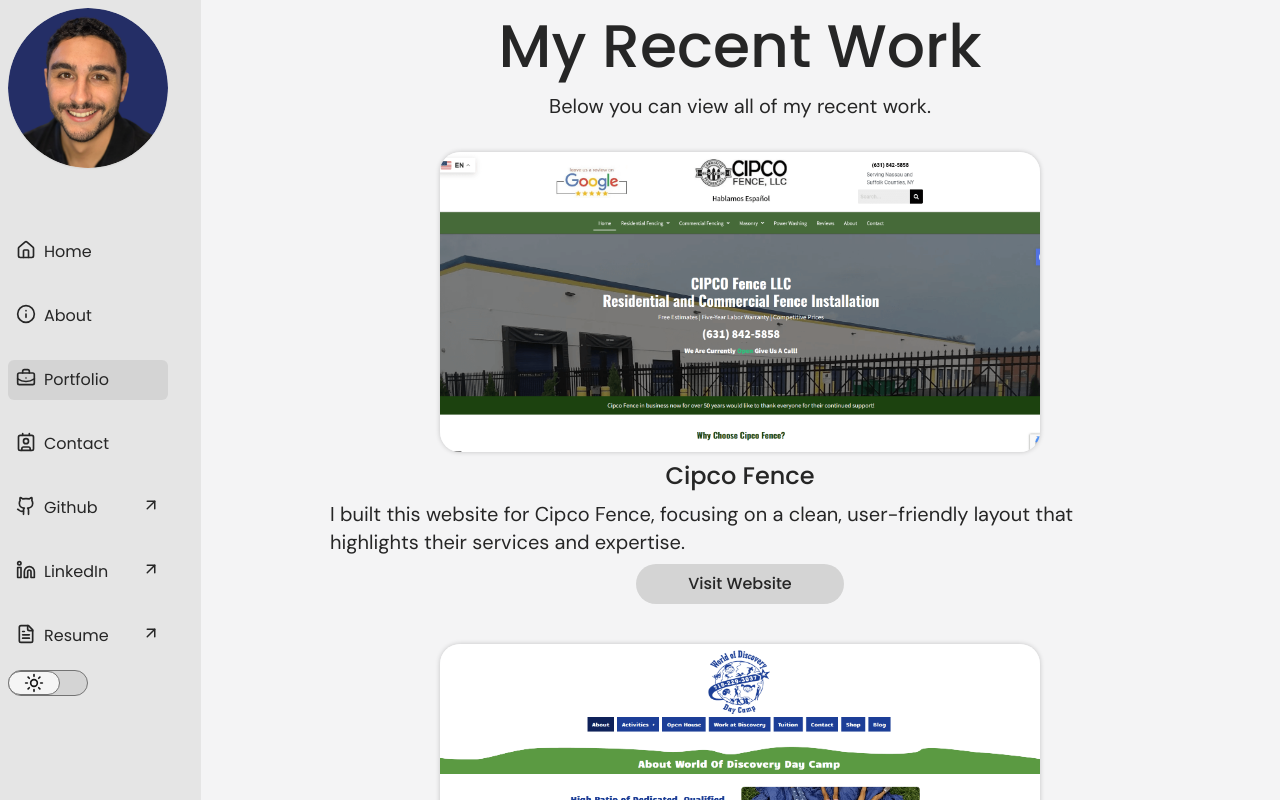
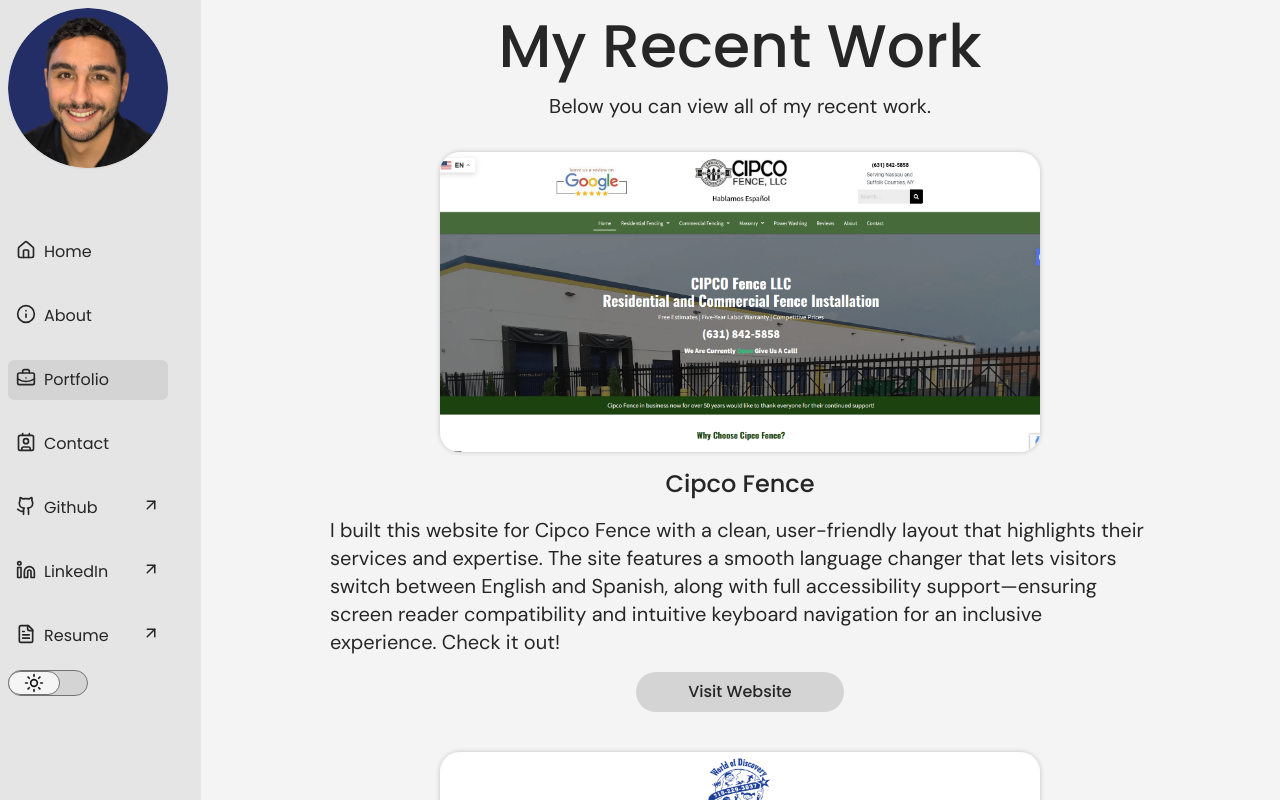
Before and after one commit to MarcAnthony-WebDev/Portfolio-Site-v2, a Next.js app: page /portfolio in a window 1280 px wide. Shown: the top 800 px of the page. Built offline with nearby package versions, Linux system fonts and the light colour scheme.

Commit message:
added styling to Portfolio page and gallery cards

```diff
--- a/app/globals.css
+++ b/app/globals.css
@@ -115,7 +115,7 @@
   display: inline-flex;
   gap: 2rem;
   width: max-content;
-  animation: scroll 8s linear infinite;
+  animation: scroll 10s linear infinite;
 }
 
 .brands-wrapper svg:last-of-type {
--- a/app/portfolio/portfolioData.ts
+++ b/app/portfolio/portfolioData.ts
@@ -17,7 +17,7 @@
     href: "https://cipcofence.com",
     src: "/images/cipco-fence-screenshot.png",
     description:
-      "I built this website for Cipco Fence, focusing on a clean, user-friendly layout that highlights their services and expertise.",
+      "I built this website for Cipco Fence with a clean, user-friendly layout that highlights their services and expertise. The site features a smooth language changer that lets visitors switch between English and Spanish, along with full accessibility support—ensuring screen reader compatibility and intuitive keyboard navigation for an inclusive experience. Check it out!",
     fromColor: "from-lime-900",
     viaColor: "via-lime-500",
     toColor: "to-lime-50",
--- a/components/GalleryCard.tsx
+++ b/components/GalleryCard.tsx
@@ -26,7 +26,7 @@
   toColor = "to-green-50",
 }: GalleryCardType) => {
   return (
-    <div className="flex h-full max-w-[900px] flex-col items-center gap-2">
+    <div className="flex h-full max-w-[900px] flex-col items-center gap-4">
       <div className="gallery-card group relative h-[300px] w-[90vw] rounded-sm from-blue-300 to-blue-800 sm:w-[600px]">
         <Image
           src={src}
@@ -66,7 +66,7 @@
           </button> */}
         </div>
       </div>
-      <div className="content-box flex flex-col items-center gap-2 px-10">
+      <div className="content-box flex flex-col items-center gap-4 px-10">
         <Link
           href={href || "/"}
           passHref
@@ -78,11 +78,11 @@
         </Link>
         {/* <h3 className="text-2xl font-bold">{title}</h3> */}
         <p className="text-xl">{description}</p>
-      </div>
-      <div className="button-container mt-auto">
-        <button className="portfolio-button">
-          Visit Website
-        </button>
+        <div className="button-container mt-auto">
+          <button className="portfolio-button">
+            Visit Website
+          </button>
+        </div>
       </div>
     </div>
   );
--- a/components/ThemeToggler.tsx
+++ b/components/ThemeToggler.tsx
@@ -25,7 +25,7 @@
         <div className='cursor-pointer toggle-button__div absolute inset-0 rounded-lg transition-transform duration-300 w-2/3 h-full'
           style={{ transform: theme === "dark" ? "translateX(calc(50% + 1px))" : "translateX(calc(0% - 1px))" }}
         >
-          <div className="absolute border border-solid border-neutral-500 dark:border-neutral-400 left-[0px] top-[0px] h-full w-full rounded-full bg-neutral-100 dark:bg-neutral-500 flex items-center justify-center transition-transform duration-300">
+          <div className="absolute border border-solid border-neutral-500 dark:border-neutral-400 left-[0px] top-[0px] h-full w-full rounded-full bg-neutral-100 dark:bg-gray-800 flex items-center justify-center transition-transform duration-300">
             {theme === 'dark' ? (
               <Moon size={size} className="text-neutral-100" />
             ) : (
```
Also changed, not shown: components/Logos.tsx (+3 -1 lines).
